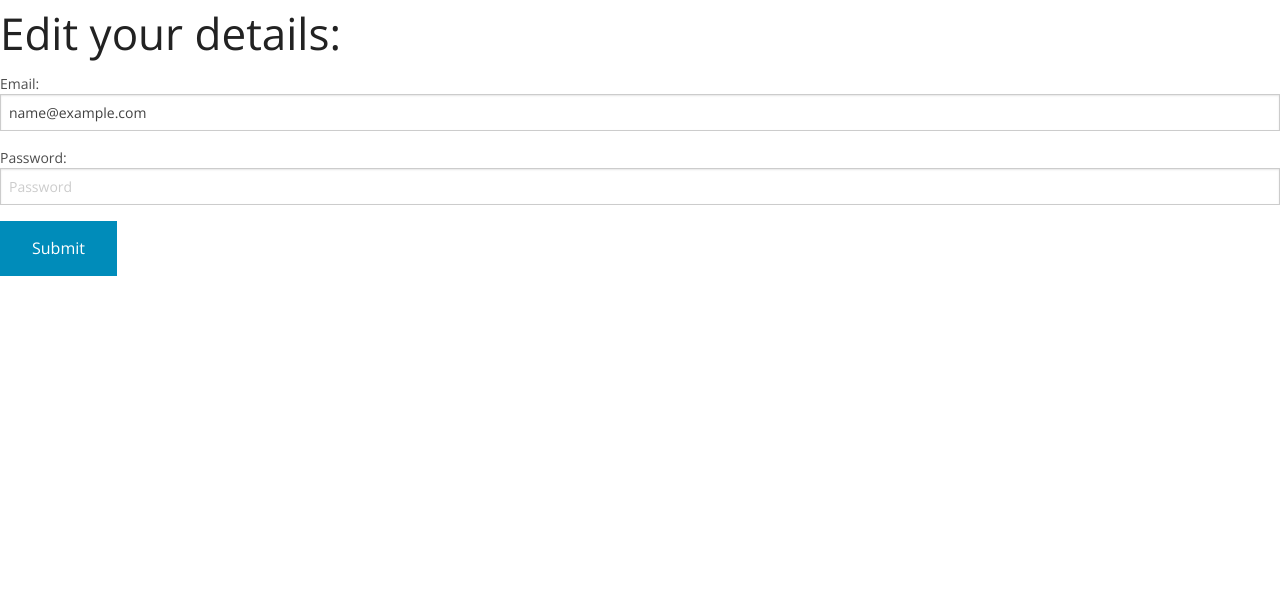
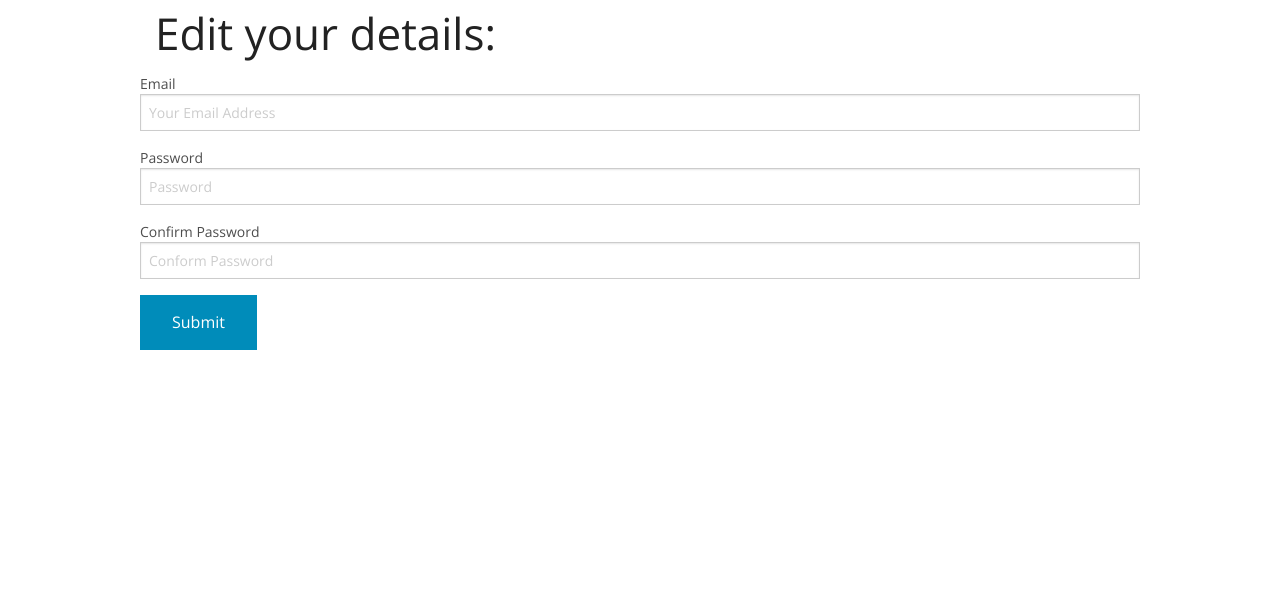
Before and after one commit to hammygoonan/FalconCSM, a Flask app: template falconcms/users/templates/edit_user.html in a window 1280 px wide. Shown: the top 610 px of the page. After the commit the page ends 350 px from the top, so only its background shows below. Run offline with Flask 2, Linux system fonts and the light colour scheme; the template is opened without the code that fills it: values that come from a table or form of the project are taken from there, others are empty; tables that the repository leaves empty hold one stand-in row (values such as "Sample post"); style sheets or scripts are compiled from the project's sources; parts of the project's set-up code (start-up, migrations or seed data) failed here and were passed over.

Commit message:
adding WTF to login and user edit

```diff
--- /dev/null
+++ b/falconcms/users/forms.py
@@ -0,0 +1,24 @@
+#!/usr/bin/env python
+# -*- coding: utf-8 -*-
+"""users/forms.py: Post forms."""
+
+from flask_wtf import Form
+from wtforms import TextField, PasswordField
+from wtforms.validators import DataRequired, Email
+
+
+class LoginForm(Form):
+
+    """Login form."""
+
+    email = TextField('Email', validators=[DataRequired(), Email()])
+    password = PasswordField('Password', validators=[DataRequired()])
+
+
+class EditUserForm(Form):
+
+    """Edit user form."""
+
+    email = TextField('Email', validators=[DataRequired(), Email()])
+    password = PasswordField('Password')
+    confirm_password = PasswordField('Confirm Password')
--- a/falconcms/users/templates/edit_user.html
+++ b/falconcms/users/templates/edit_user.html
@@ -1,19 +1,37 @@
 {% extends "base.html" %}
 
 {% block content %}
+<div class="row">
+	<div class="large-12 columns">
 		<h1>Edit your details:</h1>
 		{% for message in get_flashed_messages() %}
 			<p class="has-error">{{ message }}</p>
 		{% endfor %}
+	</div>
+<div>
 <form id="login-form" method="post" action="{{ url_for('users.edit_user') }}">
-    <div class="form-group">
-        <label for="email">Email:</label>
-        <input class="form-control" id="email" name="email" value="{{ user.email }}" type="text" placeholder="Your Email Address" />
+	<div class="row">
+	    <div class="large-12 columns">
+			{{ form.csrf_token }}
+			{{ form.email.label }}
+			{{ form.email(placeholder="Your Email Address") }}
+            {% if form.email.errors %}
+				<span class="error">
+                    {% for error in form.email.errors %}
+                        {{ error }}
+                    {% endfor %}
+				</span>
+            {% endif %}
+			{{ form.password.label }}
+			{{ form.password(placeholder="Password") }}
+            {{ form.confirm_password.label }}
+			{{ form.confirm_password(placeholder="Conform Password") }}
 		</div>
-    <div class="form-group">
-        <label for="password">Password:</label>
-        <input class="form-control" id="password" name="password" type="password" placeholder="Password" />
 	</div>
-    <button type="submit" class="form-control btn btn-warning">Submit</button>
+	<div class="row">
+	    <div class="large-12 columns">
+			<button class="button" type="submit">Submit</button>
+		</div>
+	</div>
 </form>
 {% endblock %}
```
Also changed, not shown: falconcms/users/templates/login.html (+5 -4 lines), falconcms/users/views.py (+26 -12 lines), tests/users.py (+10 -8 lines). Lines whose indentation alone changed are shown as unchanged.
